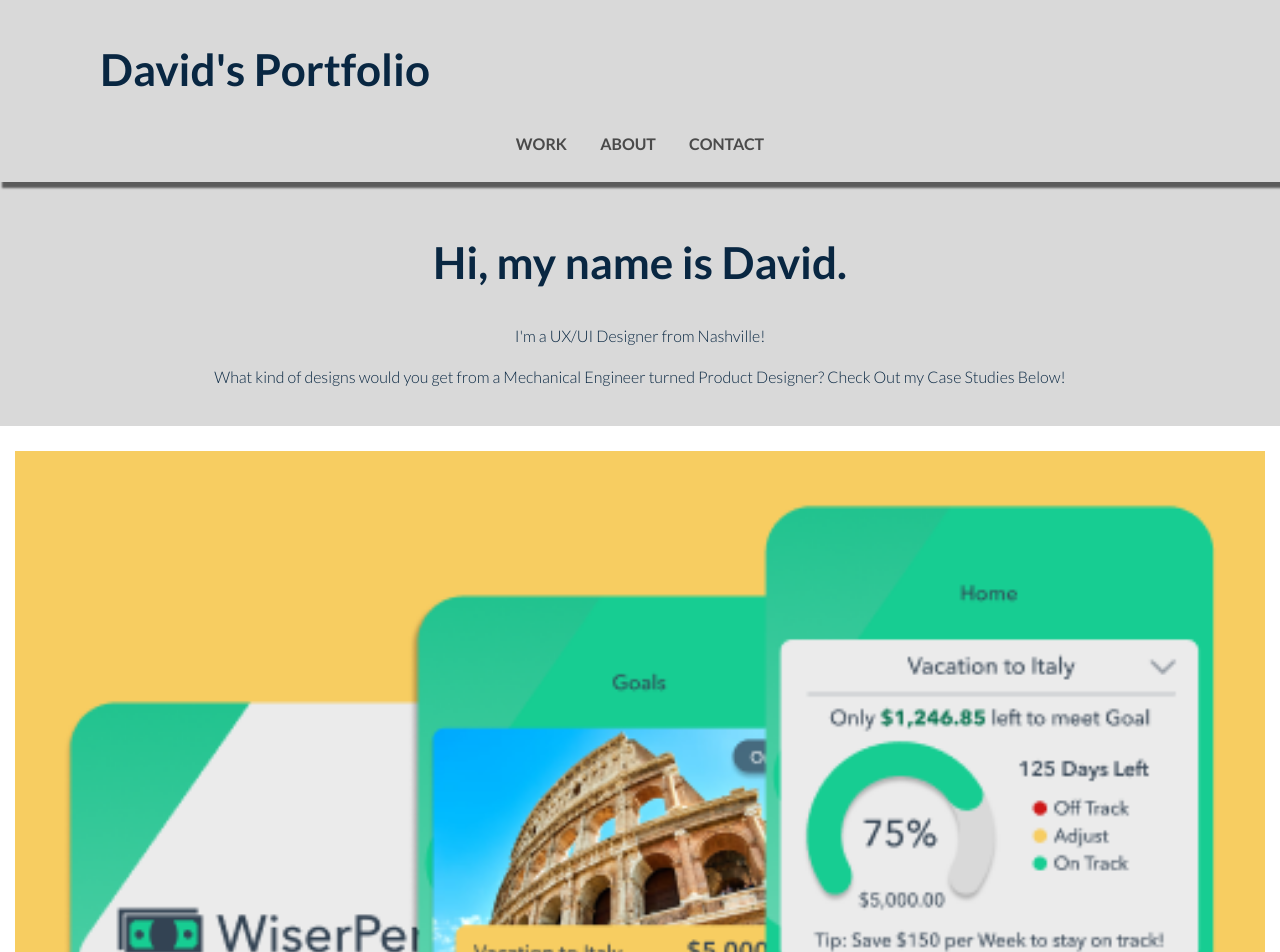
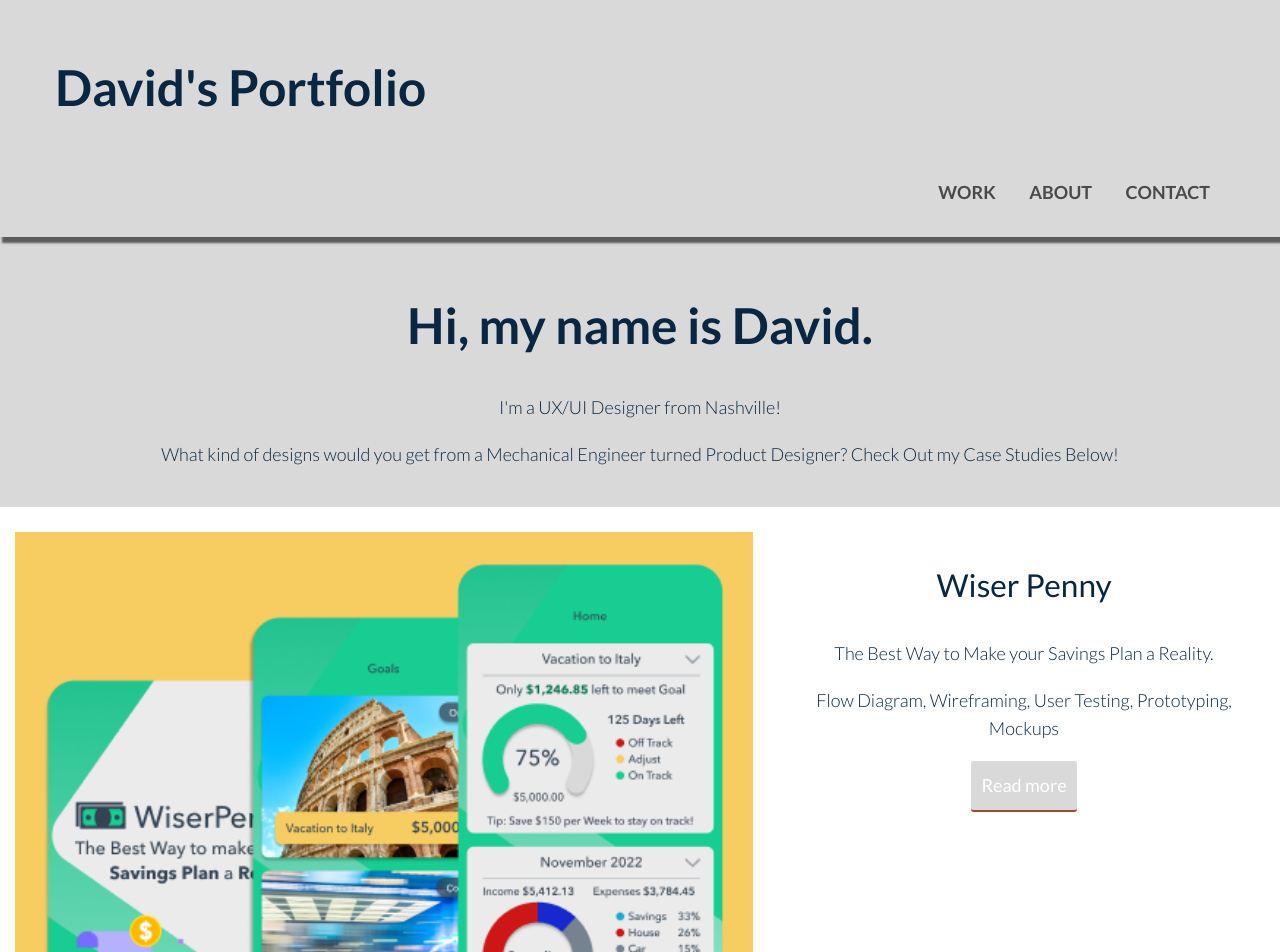
Before and after one commit to davidmaldo787/Portfolio-Site-David-M-Lopez, a plain HTML site: page index.html in a window 1280 px wide. Shown: the top 952 px of the page. Drawn offline with nearby package versions, Linux system fonts and the light colour scheme.

Commit message:
add css code for breakpoints and animation

```diff
--- a/css/style.css
+++ b/css/style.css
@@ -17,7 +17,7 @@ header {
 body {
     background-color: #ffffff;
     font-family: 'Lato', sans-serif;
-    font-size: 16px; /* Sets the font size to 16px*/
+    font-size: 18px; /* Sets the font size to 18px*/
     font-weight: 300; /*Sets the font weight to 300 */
     line-height: 1.6; /*Sets the line-height to 1.6 * the font-size */
     color: #092742;
@@ -72,10 +72,11 @@ a:focus {
     background-color: #D9D9D9;
     color: #ffffff; /* needed to override the default link color */
     font-weight: 400;
+    text-decoration: none;
     padding: 10px;
     border-radius: 3px;
     border-bottom: 2px solid #994c30; /* width of the border, type, color */
-    transition: 0.2s opacity;
+    transition-duration: 0.2s opacity;
   }
   .button:hover {
     opacity: 0.8; /* Reduces the opacity of the button to 80% */
@@ -188,3 +189,85 @@ nav > ul > li > a:active {
 #linked {
   padding: 20px 0;
 }
+/* ==============================
+Medium devices (640px and larger)
+================================= */
+@media only screen and (min-width: 640px) {
+  header {
+    text-align: unset;
+    float: left;
+    padding: 20px 0 13px;
+  }
+  nav {
+    width: auto;
+    float: right;
+    margin-top: 4px;
+  }
+  .col-md-6 {
+    width: 50%;
+  }
+  .row::after {
+    content: "";
+    clear: both;
+    display: table;
+  }
+  #about-page h3 { margin-top: 0;}
+}
+
+/* ==============================
+Large devices (1024px or larger)
+================================= */
+@media only screen and (min-width: 1024px) {
+  header {
+    text-align: unset;
+    float: left;
+    padding: 20px 0 13px;
+  }
+  nav {
+    width: auto;
+    float: right;
+    margin-top: 4px;
+  }
+  .col-lg-7 {
+    width: 60%;
+  }
+  .col-lg-5 {
+    width: 40%;
+  }
+  .row::after {
+    content: "";
+    clear: both;
+    display: table;
+  }
+  #about-page h3 { margin-top: 0;}
+  .container {
+    max-width: 1200px;
+    margin-left: auto;
+    margin-right: auto;
+  }
+}
+[class*="col-"] {
+  float: left;
+}
+@keyframes color-change {
+  0% {fill: #edc655;}
+  50% {fill: #fcffad;}
+  100% {fill: #f76414;}
+}
+.sun {
+  animation: 4s color-change infinite alternate linear;
+}
+@keyframes cloud-move {
+  from {transform: translate(0,50px);}
+  to {transform: translate(200px,50px);}
+}
+.cloud-front {
+  animation: 30s cloud-move infinite alternate linear;
+}
+@keyframes cloud-move-reverse {
+  from {transform: translate(446px, 48px);}
+  to {transform: translate(100px, 48px);}
+}
+.cloud-back {
+  animation: 34s cloud-move-reverse infinite alternate linear;
+}
```
